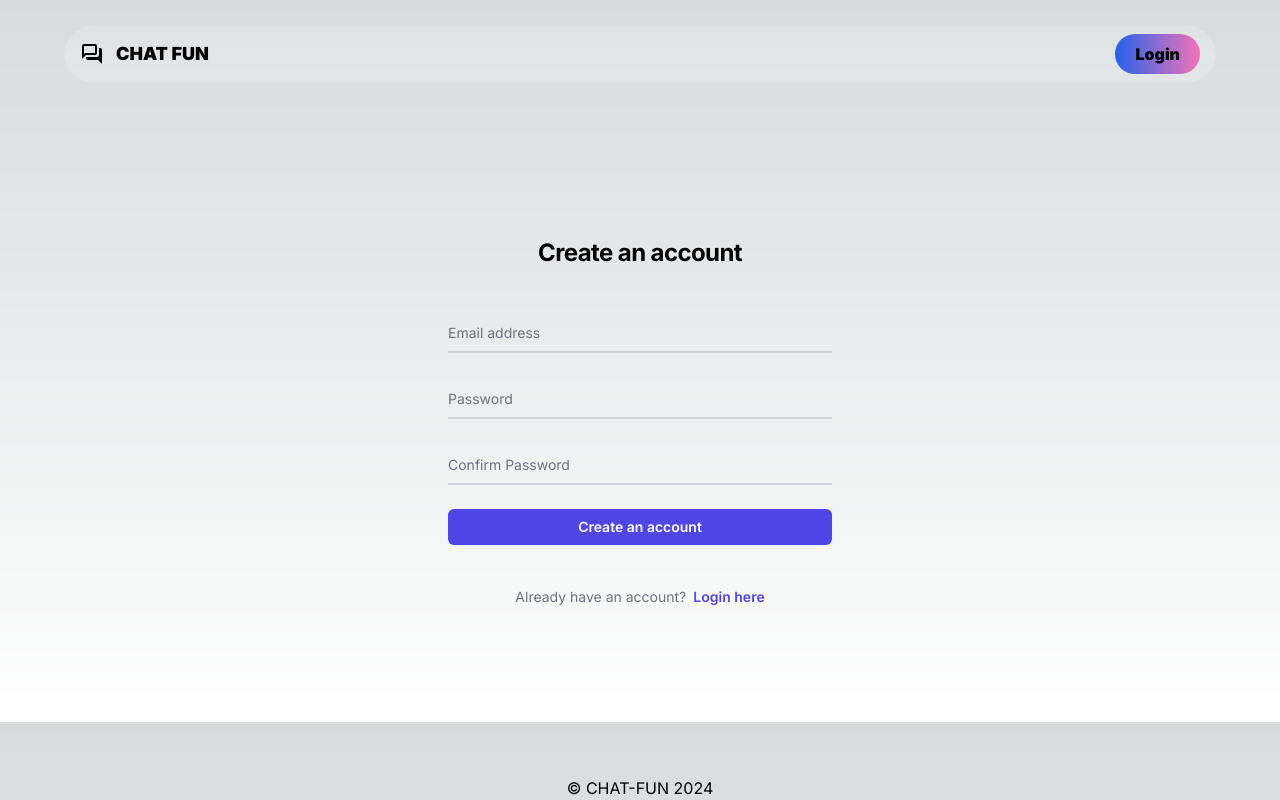
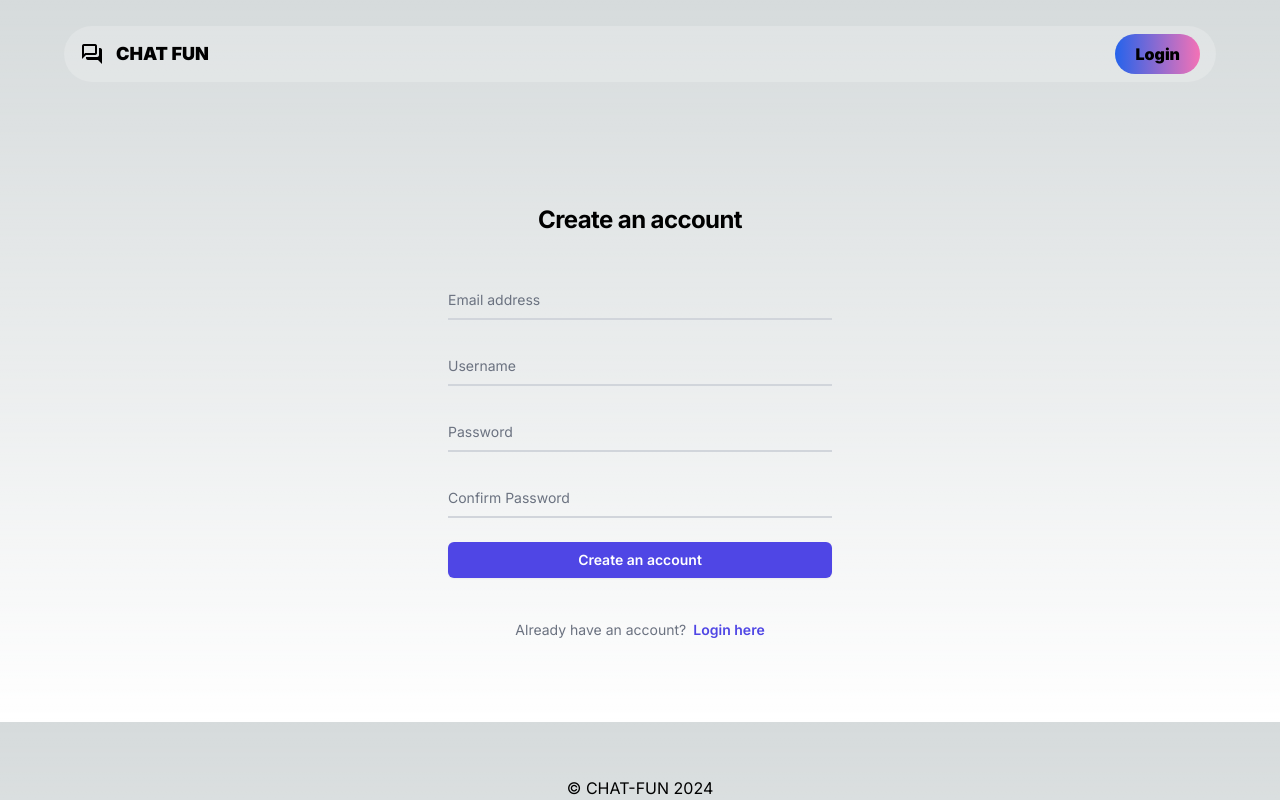
Before and after one commit to AayushMandora/Project-2-Chat-App, a Next.js app in the folder chatapp/: page /signup in a window 1280 px wide. Built offline with nearby package versions, Linux system fonts and the light colour scheme.

Commit message:
Try to save data on database

```diff
--- a/chatapp/app/login/page.js
+++ b/chatapp/app/login/page.js
@@ -1,9 +1,17 @@
-import React from "react";
+"use client"
+import React, { useState } from "react";
 import Link from "next/link";
 import Navbar from "@/components/Navbar";
 import Footer from "@/components/Footer";
 
 const page = () => {
+  const [form, setform] = useState([]);
+
+  const handlechange = (e) => {
+    setform({...form , [e.target.name]: e.target.value});
+    console.log(form);
+  };
+
   return (
     <>
       <Navbar />
@@ -19,11 +27,13 @@ const page = () => {
             <div className="relative z-0 w-full mb-5 group">
               <input
                 type="email"
-                name="floating_email"
+                name="email"
+                value={form.email}
                 id="floating_email"
                 className="block py-2.5 px-0 w-full text-sm text-gray-900 bg-transparent border-0 border-b-2 border-gray-300 appearance-none dark:text-white dark:border-gray-600 dark:focus:border-blue-500 focus:outline-none focus:ring-0 focus:border-blue-600 peer"
                 placeholder=" "
                 required
+                onChange={handlechange}
               />
               <label
                 htmlFor="floating_email"
@@ -36,11 +46,13 @@ const page = () => {
             <div className="relative z-0 w-full mb-5 group">
               <input
                 type="password"
-                name="floating_password"
+                name="password"
+                value={form.password}
                 id="floating_password"
                 className="block py-2.5 px-0 w-full text-sm text-gray-900 bg-transparent border-0 border-b-2 border-gray-300 appearance-none dark:text-white dark:border-gray-600 dark:focus:border-blue-500 focus:outline-none focus:ring-0 focus:border-blue-600 peer"
                 placeholder=" "
                 required
+                onChange={handlechange}
               />
               <label
                 htmlFor="floating_password"
--- a/chatapp/app/signup/page.js
+++ b/chatapp/app/signup/page.js
@@ -1,12 +1,30 @@
-import React from "react";
+"use client";
+import React, { useState } from "react";
 import Link from "next/link";
 import Navbar from "@/components/Navbar";
 import Footer from "@/components/Footer";
 
 const page = () => {
+  const [form, setform] = useState([]);
+
+  const handlechange = (e) => {
+    setform({...form , [e.target.name]: e.target.value});
+    console.log(form);
+  };
+
+  async function onSubmit() {
+    const response = await fetch('/', {
+      method: 'POST',
+      headers: {
+        "Content-Type": "application/json",
+      },
+      body: JSON.stringify(form),
+    })
+  }
+
   return (
     <>
-    <Navbar/>
+      <Navbar />
       <div className="flex h-[80vh] flex-col items-center justify-center px-6 py-12 lg:px-8">
         <div className="sm:mx-auto sm:w-full sm:max-w-sm">
           <h2 className="mt-10 text-center text-2xl font-bold leading-9 tracking-tight">
@@ -15,15 +33,16 @@ const page = () => {
         </div>
 
         <div className="mt-10 sm:mx-auto sm:w-full sm:max-w-sm">
-        <from className="space-y-6" action="#" method="POST">
+          <from className="space-y-6">
             <div className="relative z-0 w-full mb-5 group">
               <input
                 type="email"
-              name="floating_email"
+                name="email"
+                value={form.email}
                 id="floating_email"
                 className="block py-2.5 px-0 w-full text-sm text-gray-900 bg-transparent border-0 border-b-2 border-gray-300 appearance-none dark:text-white dark:border-gray-600 dark:focus:border-blue-500 focus:outline-none focus:ring-0 focus:border-blue-600 peer"
                 placeholder=" "
-              required
+                onChange={handlechange}
               />
               <label
                 htmlFor="floating_email"
@@ -32,15 +51,34 @@ const page = () => {
                 Email address
               </label>
             </div>
-
+            <div className="relative z-0 w-full mb-5 group">
+              <input
+                type="username"
+                name="username"
+                value={form.username}
+                id="floating_username"
+                className="block py-2.5 px-0 w-full text-sm text-gray-900 bg-transparent border-0 border-b-2 border-gray-300 appearance-none dark:text-white dark:border-gray-600 dark:focus:border-blue-500 focus:outline-none focus:ring-0 focus:border-blue-600 peer"
+                placeholder=" "
+                required
+                onChange={handlechange}
+              />
+              <label
+                htmlFor="floating_username"
+                className="peer-focus:font-medium absolute text-sm text-gray-500 dark:text-gray-400 duration-300 transhtmlForm -translate-y-6 scale-75 top-3 -z-10 origin-[0] peer-focus:start-0 rtl:peer-focus:translate-x-1/4 rtl:peer-focus:left-auto peer-focus:text-blue-600 peer-focus:dark:text-blue-500 peer-placeholder-shown:scale-100 peer-placeholder-shown:translate-y-0 peer-focus:scale-75 peer-focus:-translate-y-6"
+              >
+                Username
+              </label>
+            </div>
             <div className="relative z-0 w-full mb-5 group">
               <input
                 type="password"
-              name="floating_password"
+                name="password"
+                value={form.password}
                 id="floating_password"
                 className="block py-2.5 px-0 w-full text-sm text-gray-900 bg-transparent border-0 border-b-2 border-gray-300 appearance-none dark:text-white dark:border-gray-600 dark:focus:border-blue-500 focus:outline-none focus:ring-0 focus:border-blue-600 peer"
                 placeholder=" "
                 required
+                onChange={handlechange}
               />
               <label
                 htmlFor="floating_password"
@@ -52,11 +90,13 @@ const page = () => {
             <div className="relative z-0 w-full mb-5 group">
               <input
                 type="confirm_password"
-              name="floating_confirm_password"
+                name="confirm_password"
+                value={form.confirm_password}
                 id="floating_confirm_password"
                 className="block py-2.5 px-0 w-full text-sm text-gray-900 bg-transparent border-0 border-b-2 border-gray-300 appearance-none dark:text-white dark:border-gray-600 dark:focus:border-blue-500 focus:outline-none focus:ring-0 focus:border-blue-600 peer"
                 placeholder=" "
                 required
+                onChange={handlechange}
               />
               <label
                 htmlFor="floating_confirm_password"
@@ -65,15 +105,13 @@ const page = () => {
                 Confirm Password
               </label>
             </div>
-
-          <div>
             <button
               type="submit"
               className="flex w-full justify-center rounded-md bg-indigo-600 px-3 py-1.5 text-sm font-semibold leading-6 text-white shadow-sm hover:bg-indigo-500 focus-visible:outline focus-visible:outline-2 focus-visible:outline-offset-2 focus-visible:outline-indigo-600"
+              onClick={()=>{onSubmit()}}
             >
               Create an account
             </button>
-          </div>
           </from>
 
           <p className="mt-10 text-center text-sm text-gray-500">
@@ -87,7 +125,7 @@ const page = () => {
           </p>
         </div>
       </div>
-    <Footer/>
+      <Footer />
     </>
   );
 };
```
Also changed, not shown: chatapp/package.json (+8 -5 lines), 1 other file (tests, documents, lock files or other folders). Lines whose indentation alone changed are shown as unchanged.
